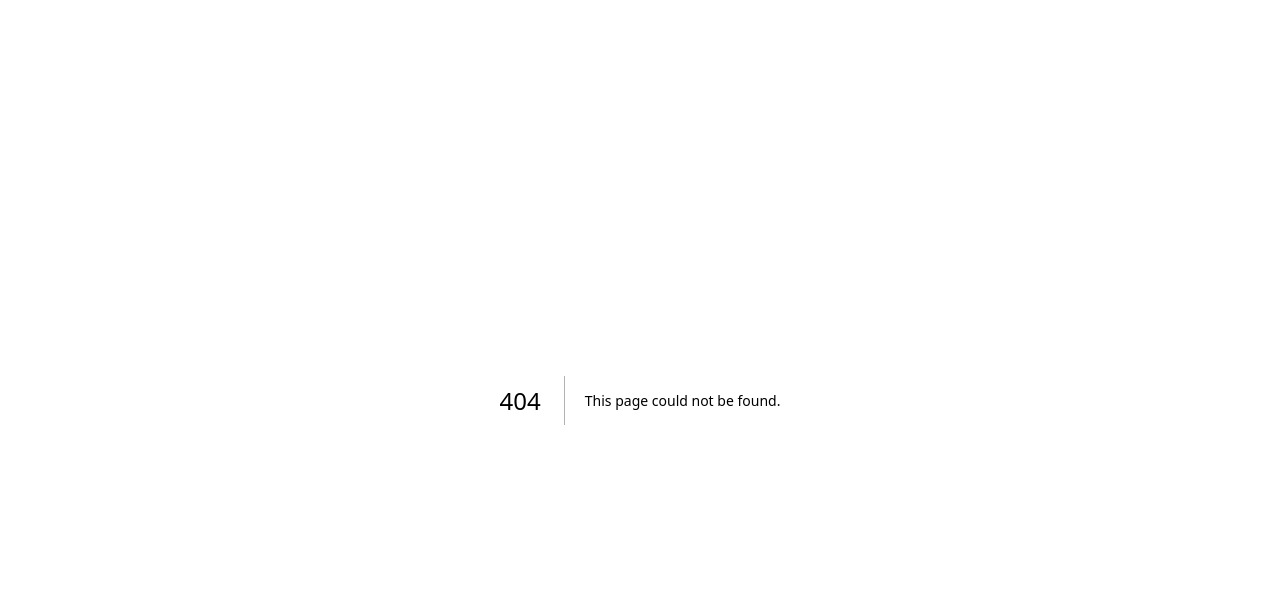
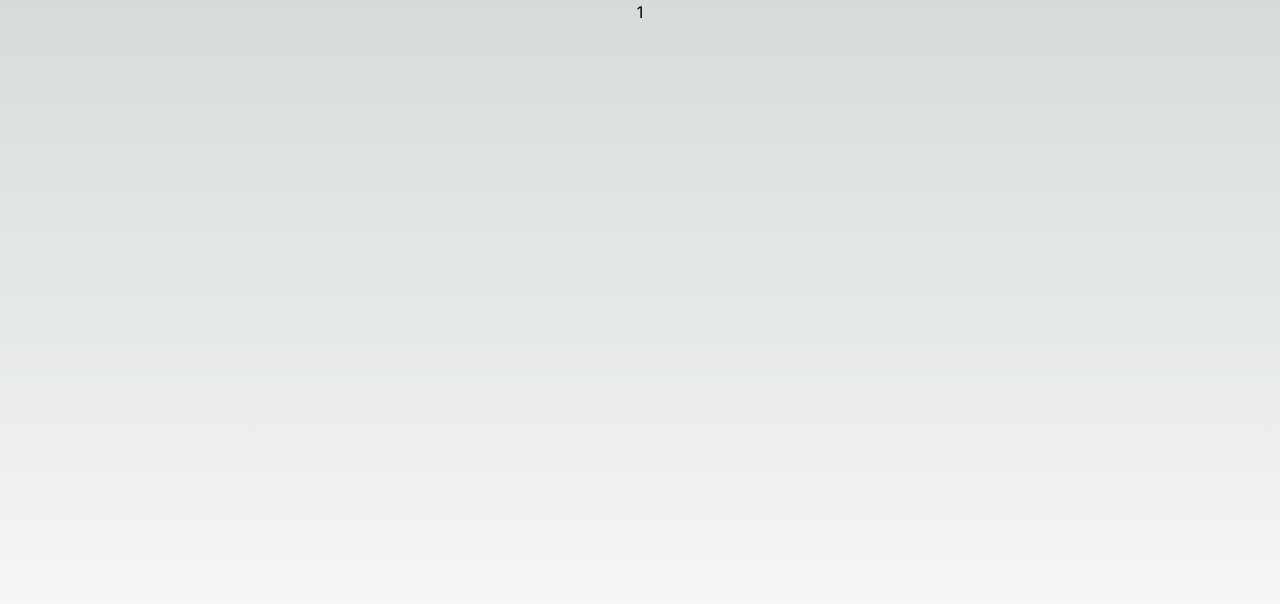
Before and after one commit to k-brn/anime-quote-generator-next, a Next.js app: page /qoute/1 in a window 1280 px wide. Before the commit this address had no page. Shown: the top 604 px of the page. Built offline with nearby package versions, Linux system fonts and the light colour scheme.

Commit message:
Add qoute display page route

```diff
--- a/src/app/page.tsx
+++ b/src/app/page.tsx
@@ -1,18 +1,25 @@
 "use client";
 
-import { useState } from "react";
+import { useState, FormEvent } from "react";
+import { useRouter } from "next/navigation";
 export default function Home() {
   const [inputVal, setInputVal] = useState("");
+  const { push } = useRouter();
+  const handleSubmit = (event: FormEvent) => {
+    event.preventDefault();
+    push(`/qoute/${inputVal}`);
+  };
   return (
     <div>
       <div>
         <h1>🌌 Unleash Anime Inspiration With A Tap! 🎯</h1>
       </div>
-      <form>
+      <form onSubmit={handleSubmit}>
         <input
           type="text"
           placeholder="Enter anime name..."
           value={inputVal}
+          className="text-black"
           onChange={(e) => setInputVal(e.target.value)}
         />
         <button type="submit">Get Quote</button>
--- /dev/null
+++ b/src/app/qoute/[name]/page.tsx
@@ -0,0 +1,12 @@
+interface Params {
+  params: { name: string };
+}
+
+export default function Page({ params }: Params) {
+  return (
+    <main className="flex min-h-screen flex-col items-center">
+      {" "}
+      {params.name}
+    </main>
+  );
+}
```
